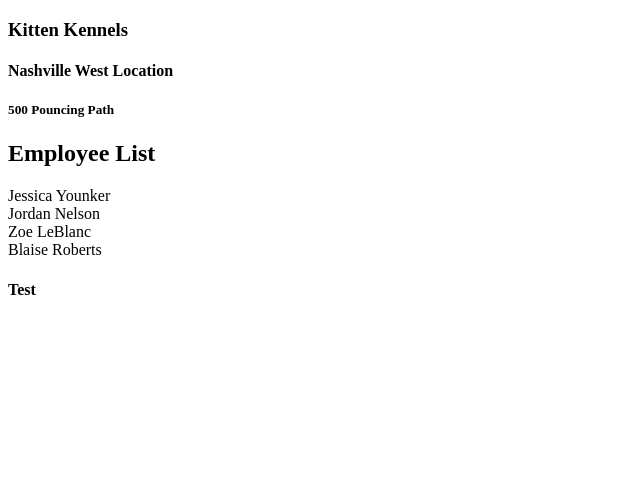
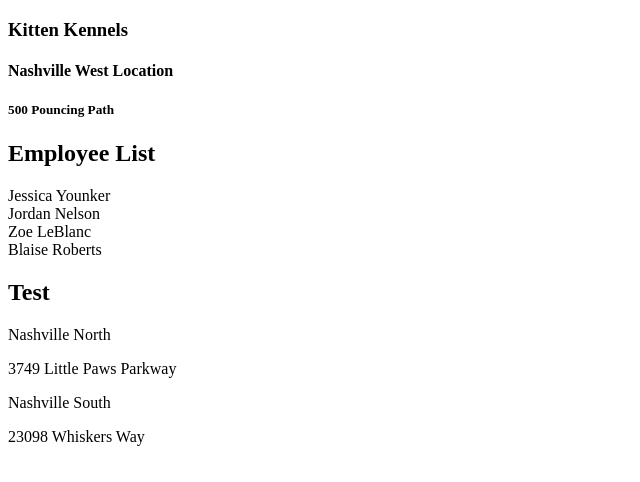
Before and after one commit to hannahmneal/my-react-project, a React (Create React App) app: page / in a window 1280 px wide. Shown: the top 482 px of the page, without its empty margins (0-640 px from the left). Built offline with nearby package versions, Linux system fonts and the light colour scheme.

Commit message:
resolved errors and finished project

```diff
--- a/src/components/Locations.js
+++ b/src/components/Locations.js
@@ -3,7 +3,13 @@ import React, { Component } from 'react'
 export default class Locations extends Component {
     render() {
         return (
-            <h4>Test</h4>
+            <article>
+            <h2>Test</h2>
+                <section>Nashville North</section>
+                <p>3749 Little Paws Parkway</p>
+                <section>Nashville South</section>
+                <p>23098 Whiskers Way</p>
+            </article>
         );
     }
 }
```
